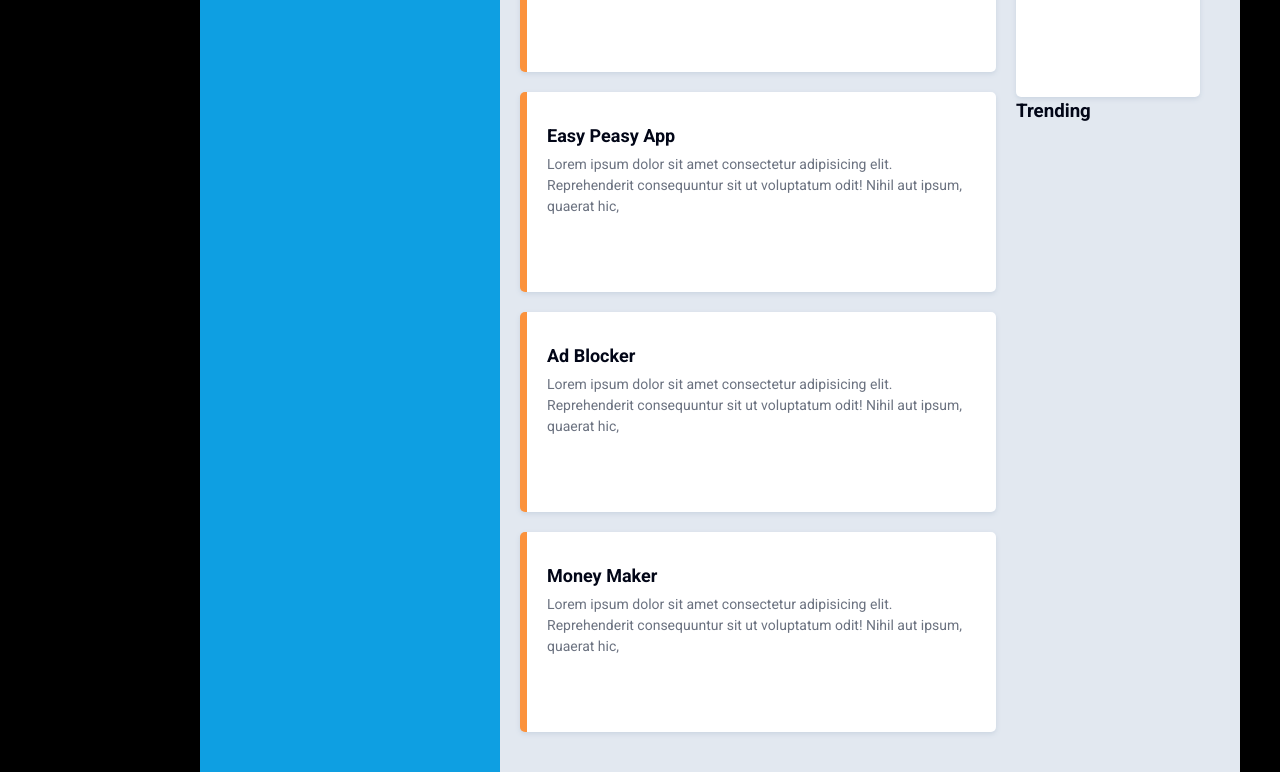
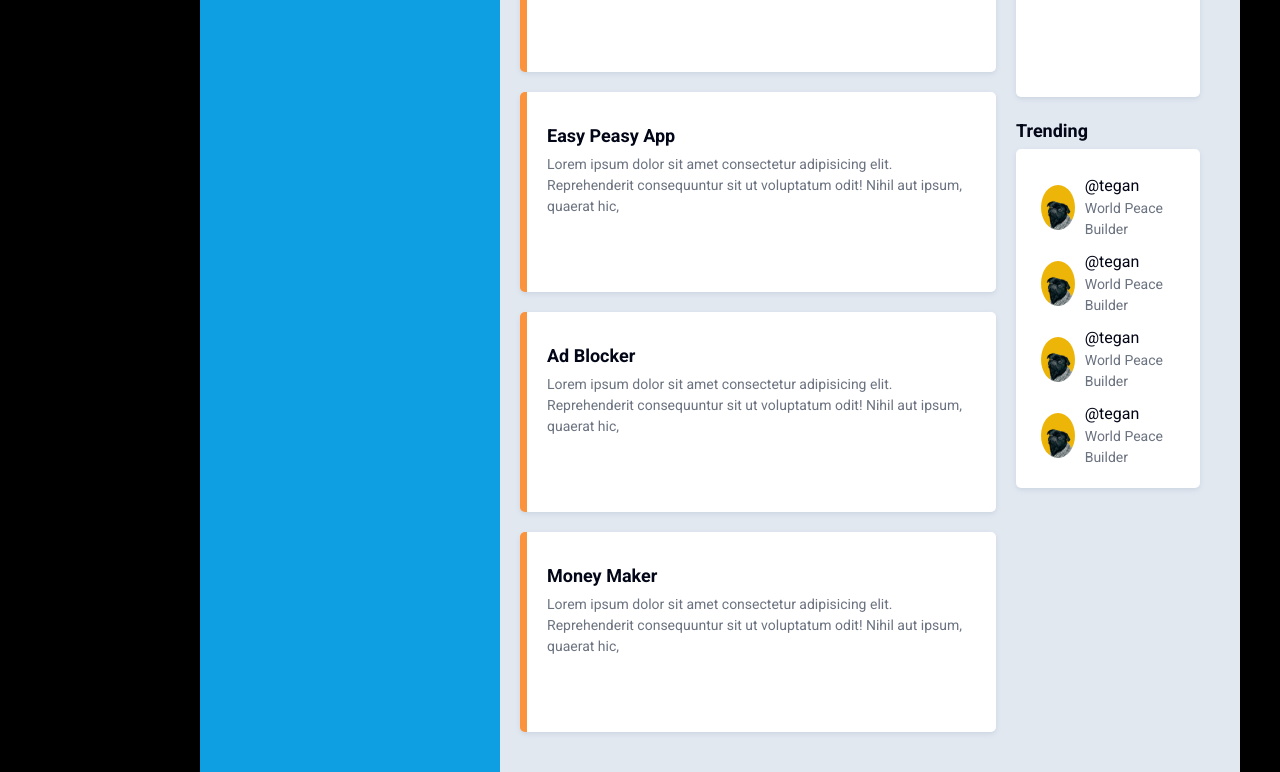
Before and after one commit to lamideolaniyan/admin-dashboard, a plain HTML site: page index.html in a window 1280 px wide. Shown: the part 818-1590 px from the top of the page. Drawn offline with Linux system fonts and the light colour scheme.

Commit message:
trending component markup and styling

```diff
--- a/index.html
+++ b/index.html
@@ -259,7 +259,51 @@
 				</div>
 				<div class="announcement__trending">
 					<h3 class="announcement__trending--header">Trending</h3>
-					<div class="announcement__trending--card"></div>
+					<div class="announcement__trending--card">
+						<figure class="trending__figure">
+							<img
+								src="/resources/img/user-main.jpg"
+								alt="user avatar"
+								class="trending__img"
+							/>
+							<figcaption class="trending__caption">
+								@tegan<span>World Peace Builder</span>
+							</figcaption>
+						</figure>
+
+						<figure class="trending__figure">
+							<img
+								src="/resources/img/user-main.jpg"
+								alt="user avatar"
+								class="trending__img"
+							/>
+							<figcaption class="trending__caption">
+								@tegan<span>World Peace Builder</span>
+							</figcaption>
+						</figure>
+
+						<figure class="trending__figure">
+							<img
+								src="/resources/img/user-main.jpg"
+								alt="user avatar"
+								class="trending__img"
+							/>
+							<figcaption class="trending__caption">
+								@tegan<span>World Peace Builder</span>
+							</figcaption>
+						</figure>
+
+						<figure class="trending__figure">
+							<img
+								src="/resources/img/user-main.jpg"
+								alt="user avatar"
+								class="trending__img"
+							/>
+							<figcaption class="trending__caption">
+								@tegan<span>World Peace Builder</span>
+							</figcaption>
+						</figure>
+					</div>
 				</div>
 			</div>
 		</main>
--- a/style.css
+++ b/style.css
@@ -312,7 +312,6 @@ ol {
 .announcement {
 	display: grid;
 	grid-template-rows: repeat(2, 1fr);
-	height: 100%;
 }
 
 .announcement__section {
@@ -332,10 +331,58 @@ ol {
 }
 
 .announcement__card--header {
-	font-size: 1.6rem;
+	font-size: 1.4rem;
 }
 
 .announcement__card--text {
 	font-size: 1.2rem;
 	color: var(--col-grey-dark-2);
 }
+
+.announcement__trending {
+	padding-top: 2rem;
+}
+
+.announcement__trending--card {
+	padding: 2.5rem;
+	padding-bottom: 2rem;
+	background-color: var(--col-white);
+	border-radius: 0.5rem;
+	box-shadow: var(--shadow-light-1);
+
+	display: flex;
+	flex-direction: column;
+	gap: 1rem;
+}
+
+.announcement__trending--header {
+	font-size: 1.8rem;
+	padding-bottom: 0.5rem;
+}
+
+.trending__figure {
+	display: flex;
+	align-items: center;
+	gap: 1rem;
+}
+
+.trending__img {
+	height: 4.5rem;
+	width: 4.5rem;
+	object-fit: cover;
+	object-position: center;
+	border-radius: 100%;
+}
+
+.trending__caption {
+	display: flex;
+	flex-direction: column;
+
+	font-size: 1.6rem;
+}
+
+.trending__caption span {
+	display: inline-block;
+	font-size: 1.4rem;
+	color: var(--col-grey-dark-2);
+}
```
